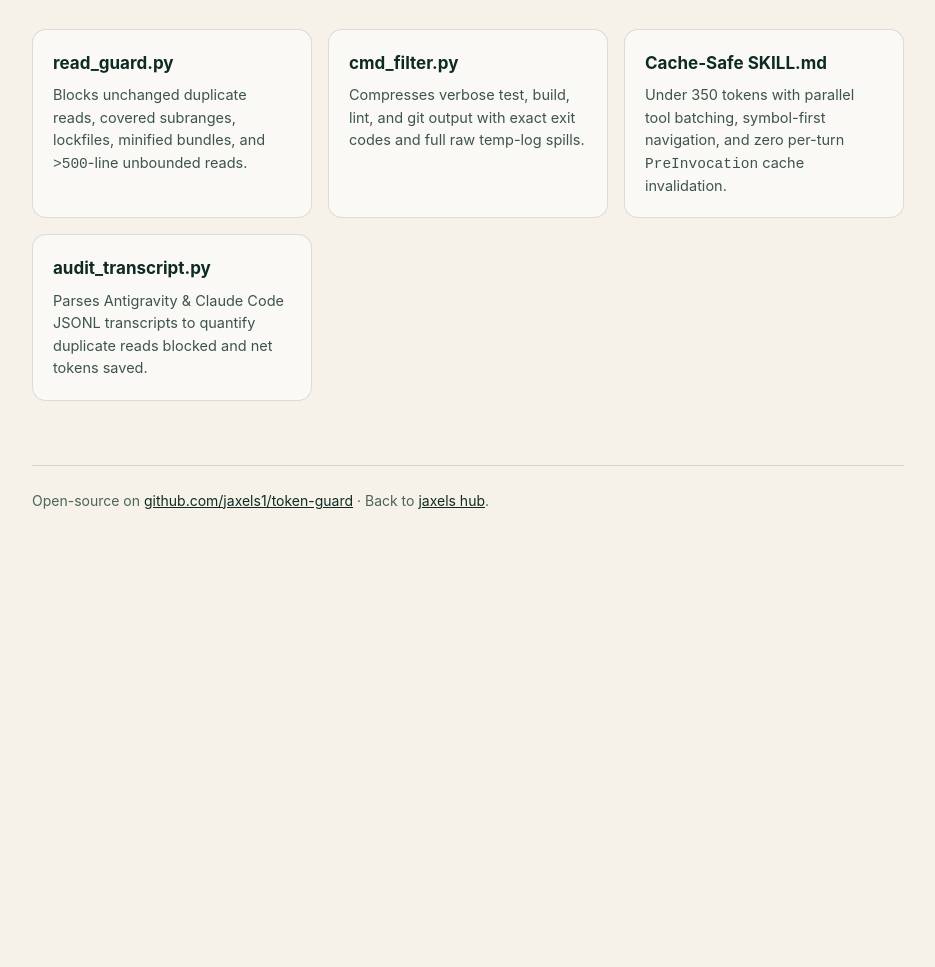
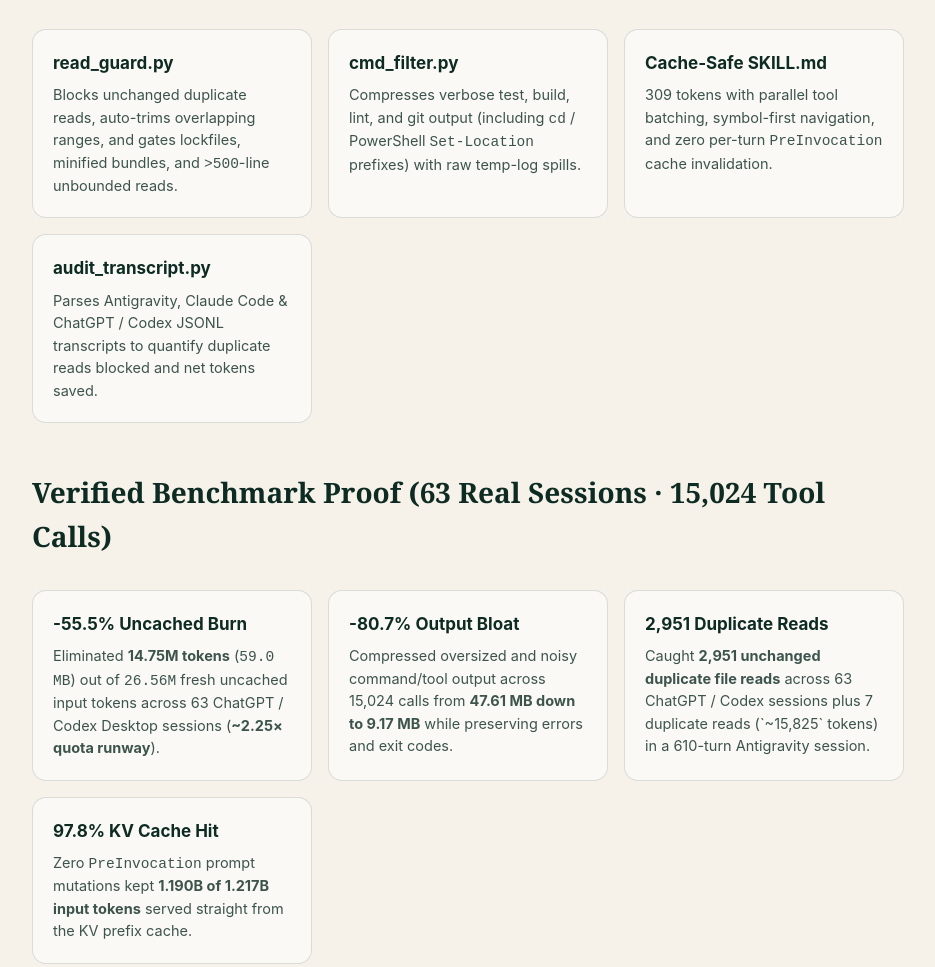
Before and after one commit to jaxels1/token-guard, a plain HTML site: page docs/index.html in a window 1280 px wide. Shown: the part 1264-2231 px from the top of the page, without its empty margins (172-1107 px from the left). Before the commit the page ends 1863 px from the top, so only its background shows below. Drawn offline with Linux system fonts and the light colour scheme.

Commit message:
Add verified 63-session ChatGPT/Codex & Antigravity benchmark proof (14.75M tokens saved, -55.5% uncached burn)

```diff
--- a/docs/index.html
+++ b/docs/index.html
@@ -120,19 +120,39 @@
       <div class="grid">
         <div class="card">
           <h3>read_guard.py</h3>
-          <p>Blocks unchanged duplicate reads, covered subranges, lockfiles, minified bundles, and <code>&gt;500</code>-line unbounded reads.</p>
+          <p>Blocks unchanged duplicate reads, auto-trims overlapping ranges, and gates lockfiles, minified bundles, and <code>&gt;500</code>-line unbounded reads.</p>
         </div>
         <div class="card">
           <h3>cmd_filter.py</h3>
-          <p>Compresses verbose test, build, lint, and git output with exact exit codes and full raw temp-log spills.</p>
+          <p>Compresses verbose test, build, lint, and git output (including <code>cd</code> / PowerShell <code>Set-Location</code> prefixes) with raw temp-log spills.</p>
         </div>
         <div class="card">
           <h3>Cache-Safe SKILL.md</h3>
-          <p>Under 350 tokens with parallel tool batching, symbol-first navigation, and zero per-turn <code>PreInvocation</code> cache invalidation.</p>
+          <p>309 tokens with parallel tool batching, symbol-first navigation, and zero per-turn <code>PreInvocation</code> cache invalidation.</p>
         </div>
         <div class="card">
           <h3>audit_transcript.py</h3>
-          <p>Parses Antigravity &amp; Claude Code JSONL transcripts to quantify duplicate reads blocked and net tokens saved.</p>
+          <p>Parses Antigravity, Claude Code &amp; ChatGPT / Codex JSONL transcripts to quantify duplicate reads blocked and net tokens saved.</p>
+        </div>
+      </div>
+
+      <h2>Verified Benchmark Proof (63 Real Sessions &middot; 15,024 Tool Calls)</h2>
+      <div class="grid">
+        <div class="card">
+          <h3>-55.5% Uncached Burn</h3>
+          <p>Eliminated <strong>14.75M tokens</strong> (<code>59.0 MB</code>) out of <code>26.56M</code> fresh uncached input tokens across 63 ChatGPT / Codex Desktop sessions (<strong>~2.25&times; quota runway</strong>).</p>
+        </div>
+        <div class="card">
+          <h3>-80.7% Output Bloat</h3>
+          <p>Compressed oversized and noisy command/tool output across 15,024 calls from <strong>47.61 MB down to 9.17 MB</strong> while preserving errors and exit codes.</p>
+        </div>
+        <div class="card">
+          <h3>2,951 Duplicate Reads</h3>
+          <p>Caught <strong>2,951 unchanged duplicate file reads</strong> across 63 ChatGPT / Codex sessions plus 7 duplicate reads (`~15,825` tokens) in a 610-turn Antigravity session.</p>
+        </div>
+        <div class="card">
+          <h3>97.8% KV Cache Hit</h3>
+          <p>Zero <code>PreInvocation</code> prompt mutations kept <strong>1.190B of 1.217B input tokens</strong> served straight from the KV prefix cache.</p>
         </div>
       </div>
 
```
Also changed, not shown: 2 other files.
